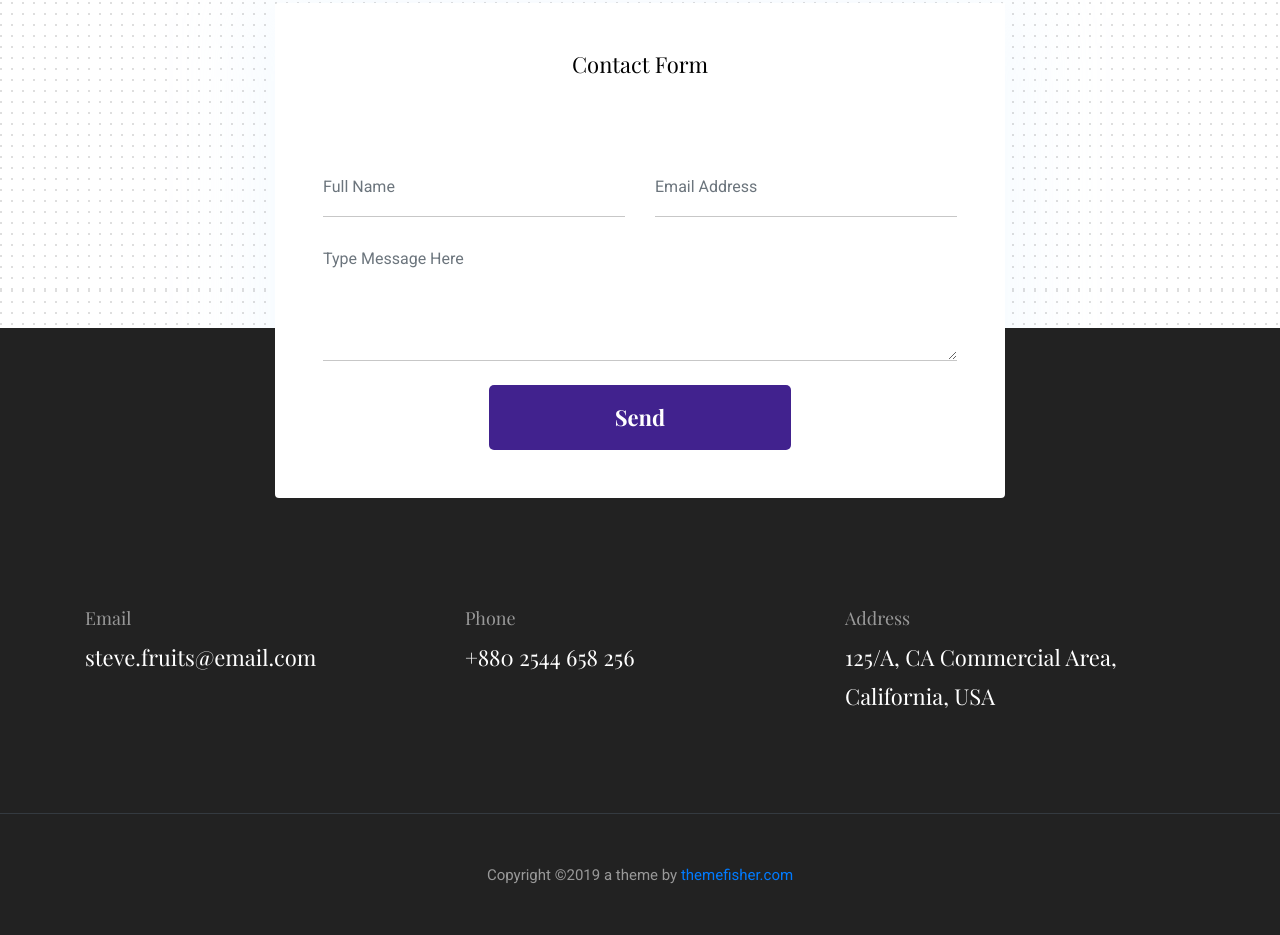
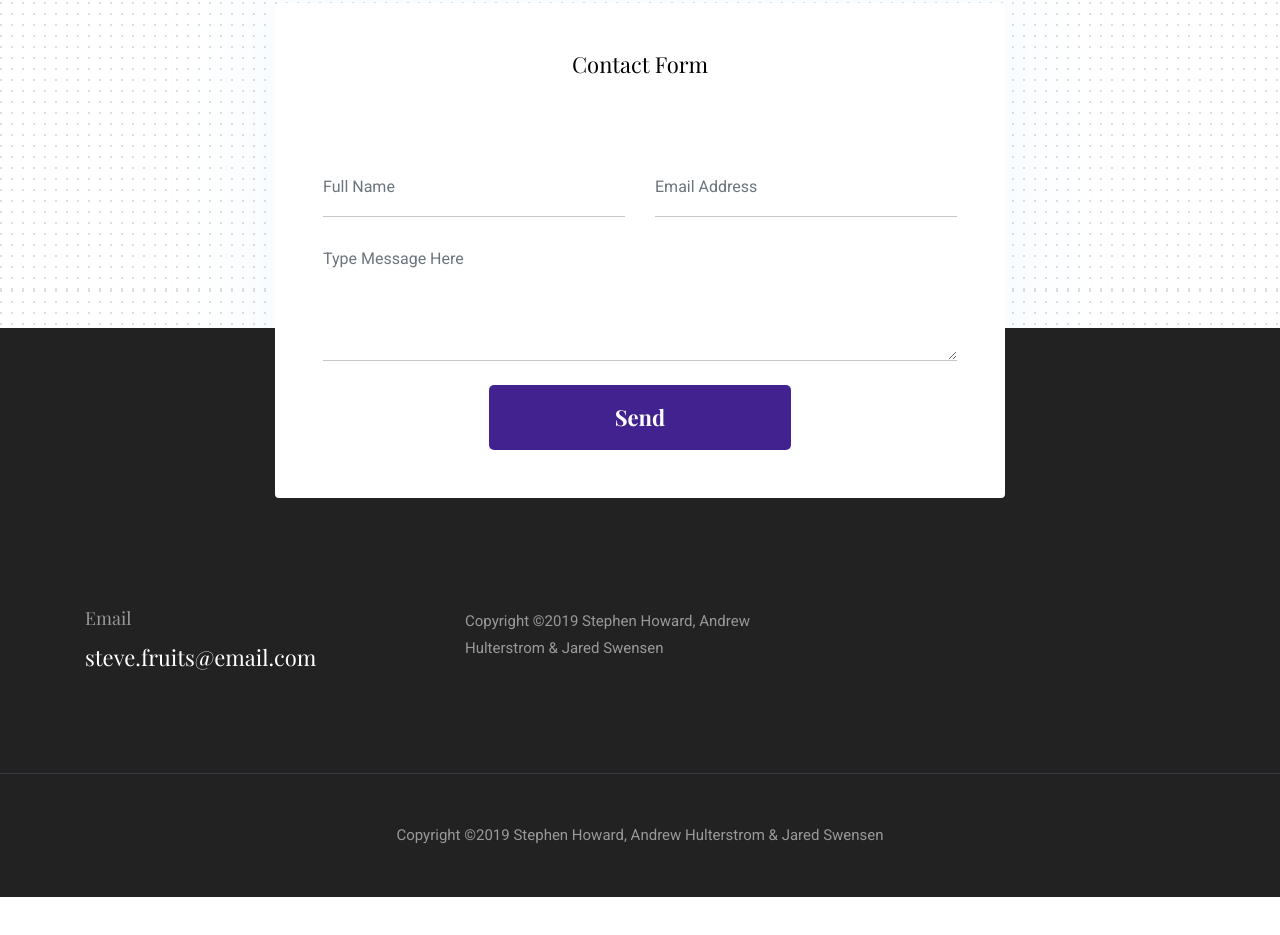
Before and after one commit to SomeDonk/CreativeProject, a plain HTML site: page index.html in a window 1280 px wide. Shown: the part 6363-7298 px from the top of the page. After the commit the page ends 7260 px from the top, so only its background shows below. Drawn offline with nearby package versions, Linux system fonts and the light colour scheme.

```diff
--- a/index.html
+++ b/index.html
@@ -552,12 +552,10 @@
           <p class="text-white paragraph-lg font-secondary">steve.fruits@email.com</p>
         </div>
         <div class="col-md-4">
-          <h5 class="text-light">Phone</h5>
-          <p class="text-white paragraph-lg font-secondary">+880 2544 658 256</p>
-        </div>
-        <div class="col-md-4">
-          <h5 class="text-light">Address</h5>
-          <p class="text-white paragraph-lg font-secondary">125/A, CA Commercial Area, California, USA</p>
+              <p class="mb-0 text-light">Copyright ©<script>
+        var CurrentYear = new Date().getFullYear()
+        document.write(CurrentYear)
+      </script> Stephen Howard, Andrew Hulterstrom & Jared Swensen</a></p>
         </div>
       </div>
     </div>
@@ -566,7 +564,7 @@
     <p class="mb-0 text-light">Copyright ©<script>
         var CurrentYear = new Date().getFullYear()
         document.write(CurrentYear)
-      </script> a theme by <a href="themefisher.com">themefisher.com</a></p>
+      </script> Stephen Howard, Andrew Hulterstrom & Jared Swensen</a></p>
   </div>
 </footer>
 <!-- /footer -->
```
Also changed, not shown: images/about/author.jpg, images/logo.png.
